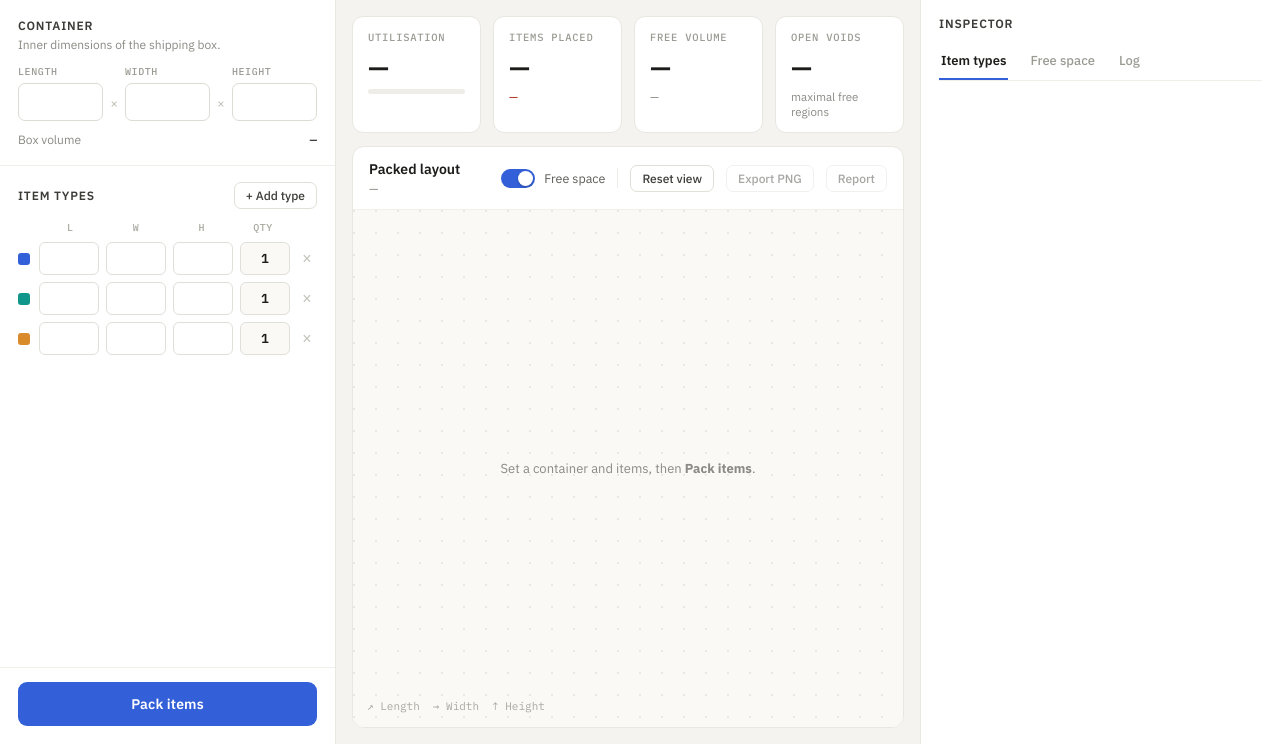
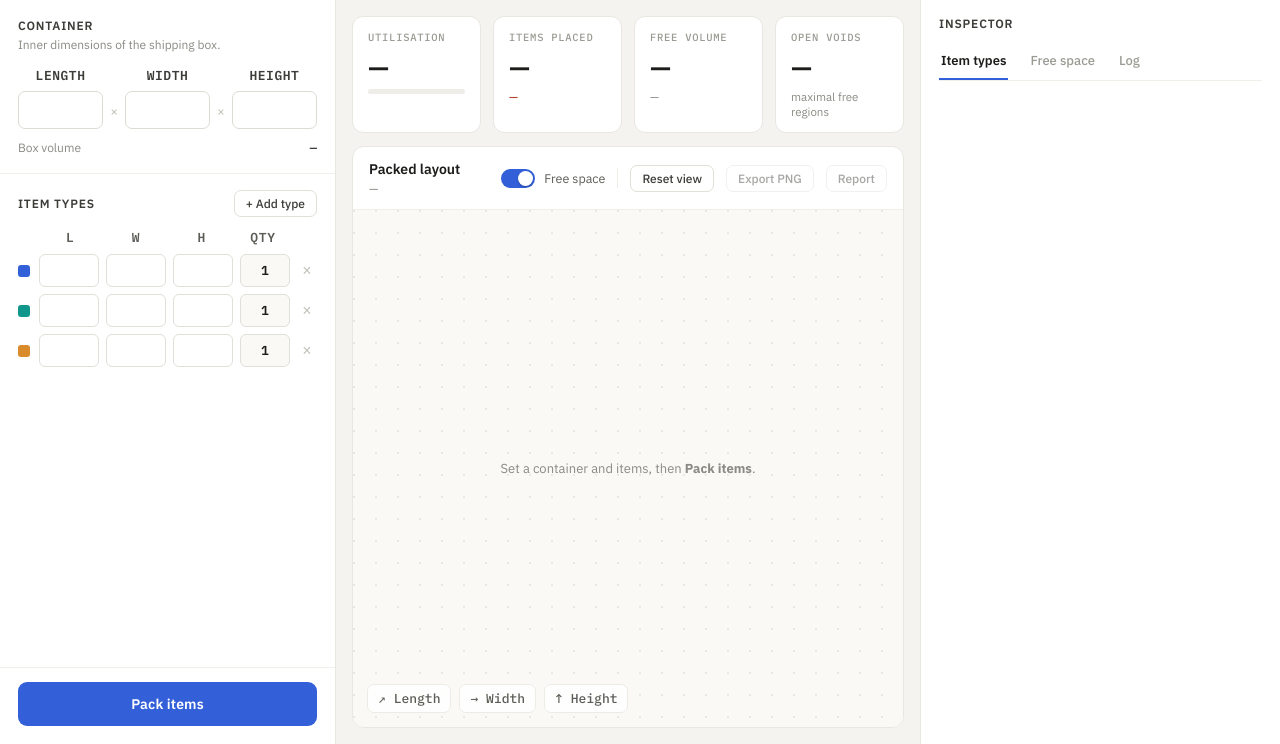
Before and after one commit to yale-crypto/swotage_box_planner, a Flask app: page / in a window 1280 px wide. Shown: the part 56-800 px from the top of the page. Run offline with Flask 3, Linux system fonts and the light colour scheme; some libraries are stand-ins or nearby versions.

Commit message:
Enlarge the L/W/H labels and make them call out the dimension in 3-D
The dimension labels were 10px mono in --muted-2/--muted-3 against white —
too faint to read at a glance — and the Plotly axis titles and ticks were
11px/9px in near-white grey.

Sizes: container Length/Width/Height 10px -> 13px at --ink-2, item table
L/W/H 10px -> 13px at --ink-3, scene axis chips 11px -> 13px as real chips,
Plotly axis titles 11px -> 15px and ticks 9px -> 12px, both in darker ink.

Clicking Length, Width or Height — either the container label or the chip in
the scene, they drive the same state — now calls that dimension out on the
container and clicking it again clears it. The call-out is drawn two ways
because each covers the other's blind spot: the four container edges running
along the axis show the direction but can sit behind translucent voids, so a
dimension line is also carried outside the box on extension lines, the way a
drawing marks a measurement, and it carries the number. The axis ranges widen
to make room, since Plotly clips to the range cube. The focused Plotly axis
turns accent, as do the matching input ring and label.

Verified in headless Chrome over the packed scene: each axis highlights four
edges truly parallel to it, label and chip stay in sync whichever control is
clicked, clicking again clears it, Reset clears it, and clicking before
anything is packed is a no-op rather than an error.

Co-Authored-By: Claude Opus 5 (1M context) <noreply@anthropic.com>

```diff
--- a/webapp/static/app.js
+++ b/webapp/static/app.js
@@ -16,12 +16,28 @@ const BLANK = {
 let lastResult = null;
 let showFree = true;
 let focusType = null;   // legend selection: id of the type to highlight, or null for all
+let focusAxis = null;   // "l" | "w" | "h" — dimension to call out in the scene, or null
 
 // Free-space (void) styling — translucent fill so items stay visible through it,
 // with clear dashed outlines so each void is easy to pick out. Tweak to taste.
 const FREE_FILL_OPACITY = 0.18;
 const FREE_EDGE_COLOR = "#5f6b7d";
 const FREE_EDGE_WIDTH = 2.4;
+
+// Axis call-out styling. The highlight rides the container's own edges, so it
+// reads as a measurement of the box rather than another item in the scene.
+// `push` is the direction the dimension line is carried outside the box, as a
+// multiple of the pad per axis — chosen so the call-out lands on a face the
+// default camera is looking at rather than behind the load.
+const AXIS_META = {
+  l: { i: 0, name: "Length", input: "box-l", push: [0, 1, 0], textpos: "middle center" },
+  w: { i: 1, name: "Width",  input: "box-w", push: [1, 0, 0], textpos: "middle center" },
+  // the vertical call-out runs alongside the box, so its label reads outward
+  h: { i: 2, name: "Height", input: "box-h", push: [1, 0, 0], textpos: "middle left" },
+};
+const AXIS_COLOR = "#3360d8";
+const AXIS_EDGE_WIDTH = 9;
+const AXIS_PAD = 0.11;        // call-out offset, as a fraction of the longest side
 
 const $ = (id) => document.getElementById(id);
 
@@ -110,8 +126,10 @@ function buildTraces(r) {
   const traces = [];
   const [bl, bw, bh] = r.summary.box;
 
-  // container wireframe
-  traces.push(edgeTrace([{ pos: [0, 0, 0], size: [bl, bw, bh] }], "#a9aaa2", 2.5));
+  // container wireframe — faded while one dimension is called out, so the
+  // highlighted edges are the only strong lines on the box
+  traces.push(edgeTrace([{ pos: [0, 0, 0], size: [bl, bw, bh] }],
+                        focusAxis ? "#d3d2ca" : "#a9aaa2", 2.5));
 
   // solid items — when a legend type is focused, the others go transparent
   const focusing = focusType !== null;
@@ -147,26 +165,100 @@ function buildTraces(r) {
       r.free_spaces.map((v) => ({ pos: v.origin, size: v.size })),
       FREE_EDGE_COLOR, FREE_EDGE_WIDTH, "dash"));
   }
+  if (focusAxis) traces.push(...axisHighlight(r.summary.box));
   return traces;
 }
-function axis(title, max) {
+
+const axisPad = (box) => AXIS_PAD * Math.max(...box);
+
+/* Call out the focused dimension two ways, because each covers the other's
+   blind spot:
+
+     · all four container edges running along that axis — shows the direction,
+       but translucent voids and items can sit in front of them;
+     · a dimension line carried outside the box on extension lines, the way a
+       drawing marks a measurement — never occluded by the load, and it carries
+       the number.  */
+function axisHighlight(box) {
+  const meta = AXIS_META[focusAxis];
+  const i = meta.i, span = box[i], pad = axisPad(box);
+  const [a, b] = [0, 1, 2].filter((k) => k !== i);   // the two other axes
+
+  // 1. the four box edges parallel to this axis
+  const X = [], Y = [], Z = [];
+  const seg = (p, q) => {
+    for (const pt of [p, q]) { X.push(pt[0]); Y.push(pt[1]); Z.push(pt[2]); }
+    X.push(null); Y.push(null); Z.push(null);
+  };
+  for (const offA of [0, box[a]]) {
+    for (const offB of [0, box[b]]) {
+      const start = [0, 0, 0];
+      start[a] = offA; start[b] = offB;
+      const end = start.slice();
+      end[i] = span;
+      seg(start, end);
+    }
+  }
+
+  // 2. the dimension line, offset clear of the box, plus its extension lines
+  const base = meta.push.map((m, k) => (m ? box[k] + pad : 0));
+  const p0 = base.slice(), p1 = base.slice();
+  p0[i] = 0; p1[i] = span;
+  const corner = (p) => p.map((v, k) => (meta.push[k] ? box[k] : v));
+
+  const DX = [], DY = [], DZ = [];
+  const dseg = (p, q) => {
+    for (const pt of [p, q]) { DX.push(pt[0]); DY.push(pt[1]); DZ.push(pt[2]); }
+    DX.push(null); DY.push(null); DZ.push(null);
+  };
+  dseg(p0, p1);                 // the measurement itself
+  dseg(corner(p0), p0);         // extension lines back to the box corners
+  dseg(corner(p1), p1);
+
+  // label rides just beyond the dimension line, at its midpoint
+  const at = p0.map((v, k) => (v + p1[k]) / 2 + (meta.push[k] ? pad * 0.85 : 0));
+
+  return [
+    { type: "scatter3d", mode: "lines", x: X, y: Y, z: Z,
+      line: { color: AXIS_COLOR, width: AXIS_EDGE_WIDTH },
+      hoverinfo: "skip", showlegend: false },
+    { type: "scatter3d", mode: "lines+markers", x: DX, y: DY, z: DZ,
+      line: { color: AXIS_COLOR, width: 6 },
+      marker: { color: AXIS_COLOR, size: 4 },
+      hoverinfo: "skip", showlegend: false },
+    { type: "scatter3d", mode: "text", x: [at[0]], y: [at[1]], z: [at[2]],
+      text: [`${meta.name} ${num(span)}`], textposition: meta.textpos,
+      textfont: { size: 20, color: AXIS_COLOR, family: "IBM Plex Mono" },
+      hoverinfo: "skip", showlegend: false },
+  ];
+}
+function axis(title, max, hot, limit) {
   return {
-    title: { text: title, font: { color: "#9a9b93", size: 11, family: "IBM Plex Mono" } },
-    range: [0, max], backgroundcolor: "rgba(0,0,0,0)", gridcolor: "#e4e3dc",
-    zerolinecolor: "#d8d7cf", showbackground: false, color: "#a8a99f",
-    tickfont: { size: 9, color: "#b9b9b0" },
+    title: {
+      text: title,
+      font: { color: hot ? AXIS_COLOR : "#6c6d66", size: hot ? 17 : 15,
+              family: "IBM Plex Mono" },
+    },
+    range: [0, limit ?? max], backgroundcolor: "rgba(0,0,0,0)", gridcolor: "#e4e3dc",
+    zerolinecolor: "#d8d7cf", showbackground: false, color: "#8a8b84",
+    tickfont: { size: hot ? 13 : 12, color: hot ? AXIS_COLOR : "#8a8b84" },
   };
 }
 function render(r) {
   if (typeof Plotly === "undefined") { showError("3-D library failed to load — reload the page."); return; }
   const [bl, bw, bh] = r.summary.box;
+  // Widen the ranges the call-out is pushed into; Plotly clips to the range cube.
+  const push = focusAxis ? AXIS_META[focusAxis].push : [0, 0, 0];
+  const lim = [bl, bw, bh].map((v, k) => (push[k] ? v + axisPad([bl, bw, bh]) * 2.4 : v));
   const layout = {
     paper_bgcolor: "rgba(0,0,0,0)", plot_bgcolor: "rgba(0,0,0,0)",
     margin: { l: 0, r: 0, t: 0, b: 0 }, showlegend: false,
     font: { family: "IBM Plex Sans" },
     scene: {
       aspectmode: "data",
-      xaxis: axis("Length", bl), yaxis: axis("Width", bw), zaxis: axis("Height", bh),
+      xaxis: axis("Length", bl, focusAxis === "l", lim[0]),
+      yaxis: axis("Width", bw, focusAxis === "w", lim[1]),
+      zaxis: axis("Height", bh, focusAxis === "h", lim[2]),
       camera: { eye: { x: 1.5, y: 1.5, z: 1.05 } },
     },
   };
@@ -279,6 +371,22 @@ function applyLegendFocus() {
   });
 }
 
+// Axis focus: click Length / Width / Height to call that dimension out on the
+// container; click the same one again to clear it.
+function toggleAxis(key) {
+  focusAxis = focusAxis === key ? null : key;
+  applyAxisFocus();
+  if (lastResult) render(lastResult);
+}
+function applyAxisFocus() {
+  document.querySelectorAll("[data-axis]").forEach((el) => {
+    el.setAttribute("aria-pressed", String(el.dataset.axis === focusAxis));
+  });
+  for (const [key, meta] of Object.entries(AXIS_META)) {
+    $(meta.input).classList.toggle("axis-hot", key === focusAxis);
+  }
+}
+
 function updateBoxVol() {
   const v = (+$("box-l").value) * (+$("box-w").value) * (+$("box-h").value);
   $("box-vol").textContent = Number.isFinite(v) && v > 0 ? num(v) : "—";
@@ -318,6 +426,8 @@ function showError(msg) {
 function clearResults() {
   lastResult = null;
   focusType = null;
+  focusAxis = null;
+  applyAxisFocus();
   $("btn-png").disabled = true;
   $("btn-report").disabled = true;
   $("legend").hidden = true;
@@ -404,6 +514,11 @@ function init() {
 
   ["box-l", "box-w", "box-h"].forEach((id) => $(id).addEventListener("input", updateBoxVol));
 
+  // Both the container labels and the scene chips drive the same call-out.
+  document.querySelectorAll("[data-axis]").forEach((el) => {
+    el.addEventListener("click", () => toggleAxis(el.dataset.axis));
+  });
+
   $("toggle-free").addEventListener("click", () => {
     showFree = !showFree;
     $("toggle-free").setAttribute("aria-pressed", String(showFree));
--- a/webapp/static/style.css
+++ b/webapp/static/style.css
@@ -76,9 +76,14 @@ input { font-family: var(--font-mono); }
 .dim-row { display: flex; align-items: flex-end; gap: 7px; margin-top: 13px; }
 .dim-field { flex: 1; display: flex; flex-direction: column; gap: 5px; }
 .dim-label {
-  font-size: 10px; font-weight: 500; letter-spacing: .06em; text-transform: uppercase;
-  color: var(--muted-2); font-family: var(--font-mono);
+  font-size: 13px; font-weight: 600; letter-spacing: .04em; text-transform: uppercase;
+  color: var(--ink-2); font-family: var(--font-mono);
+  background: none; border: none; border-radius: 5px; padding: 2px 4px; margin: 0 -4px;
+  text-align: center; cursor: pointer; transition: background .12s, color .12s;
 }
+.dim-label:hover { background: var(--accent-soft); color: var(--accent); }
+.dim-label[aria-pressed="true"] { background: var(--accent); color: #fff; }
+.num.axis-hot { border-color: var(--accent); box-shadow: 0 0 0 3px var(--accent-soft); }
 .dim-x { padding-bottom: 9px; color: #bcbcb4; font-size: 13px; }
 .volrow {
   margin-top: 11px; display: flex; align-items: center; justify-content: space-between;
@@ -99,8 +104,8 @@ input { font-family: var(--font-mono); }
   display: grid; grid-template-columns: 14px 1fr 1fr 1fr 50px 20px; gap: 7px; align-items: center;
 }
 .items-head {
-  padding: 0 2px 8px; font-size: 10px; font-weight: 500; letter-spacing: .05em;
-  text-transform: uppercase; color: var(--muted-3); font-family: var(--font-mono);
+  padding: 0 2px 8px; font-size: 13px; font-weight: 600; letter-spacing: .05em;
+  text-transform: uppercase; color: var(--ink-3); font-family: var(--font-mono);
 }
 .items-head span { text-align: center; }
 .items-body { display: flex; flex-direction: column; gap: 7px; overflow-y: auto; }
@@ -213,8 +218,17 @@ input { font-family: var(--font-mono); }
 .legend-row .lg-size { font-family: var(--font-mono); font-size: 11px; color: var(--muted-2); }
 .axes {
   position: absolute; bottom: 14px; left: 14px; z-index: 2;
-  display: flex; align-items: center; gap: 13px;
-  font-size: 11px; font-family: var(--font-mono); color: var(--muted-3);
+  display: flex; align-items: center; gap: 8px;
+}
+.axis-chip {
+  font-size: 13px; font-weight: 500; font-family: var(--font-mono); color: var(--ink-3);
+  background: rgba(255,255,255,0.82); backdrop-filter: blur(3px);
+  border: 1px solid var(--line-5); border-radius: 7px; padding: 5px 10px;
+  cursor: pointer; transition: background .12s, color .12s, border-color .12s;
+}
+.axis-chip:hover { border-color: var(--accent); color: var(--accent); }
+.axis-chip[aria-pressed="true"] {
+  background: var(--accent); border-color: var(--accent); color: #fff; font-weight: 600;
 }
 
 /* ── Inspector (right rail) ────────────────────────────────── */
--- a/webapp/templates/index.html
+++ b/webapp/templates/index.html
@@ -44,20 +44,26 @@
           <h2 class="section-title">Container</h2>
           <p class="section-desc">Inner dimensions of the shipping box.</p>
           <div class="dim-row">
-            <label class="dim-field">
-              <span class="dim-label">Length</span>
-              <input id="box-l" class="num" type="number" min="0.01" step="any" value="12" />
-            </label>
+            <div class="dim-field">
+              <button class="dim-label" type="button" data-axis="l" aria-pressed="false"
+                      title="Click to highlight length in the 3-D view">Length</button>
+              <input id="box-l" class="num" type="number" min="0.01" step="any" value="12"
+                     aria-label="Container length" />
+            </div>
             <span class="dim-x">×</span>
-            <label class="dim-field">
-              <span class="dim-label">Width</span>
-              <input id="box-w" class="num" type="number" min="0.01" step="any" value="10" />
-            </label>
+            <div class="dim-field">
+              <button class="dim-label" type="button" data-axis="w" aria-pressed="false"
+                      title="Click to highlight width in the 3-D view">Width</button>
+              <input id="box-w" class="num" type="number" min="0.01" step="any" value="10"
+                     aria-label="Container width" />
+            </div>
             <span class="dim-x">×</span>
-            <label class="dim-field">
-              <span class="dim-label">Height</span>
-              <input id="box-h" class="num" type="number" min="0.01" step="any" value="9" />
-            </label>
+            <div class="dim-field">
+              <button class="dim-label" type="button" data-axis="h" aria-pressed="false"
+                      title="Click to highlight height in the 3-D view">Height</button>
+              <input id="box-h" class="num" type="number" min="0.01" step="any" value="9"
+                     aria-label="Container height" />
+            </div>
           </div>
           <div class="volrow">
             <span>Box volume</span>
@@ -71,7 +77,12 @@
             <button id="btn-add" class="btn small" type="button">+ Add type</button>
           </div>
           <div class="items-head">
-            <span></span><span>L</span><span>W</span><span>H</span><span>Qty</span><span></span>
+            <span></span>
+            <span title="Length">L</span>
+            <span title="Width">W</span>
+            <span title="Height">H</span>
+            <span>Qty</span>
+            <span></span>
           </div>
           <div id="items-body" class="items-body"></div>
         </div>
@@ -129,7 +140,11 @@
               <span class="legend-title">Legend</span>
               <div id="legend-items"></div>
             </div>
-            <div class="axes"><span>↗ Length</span><span>→ Width</span><span>↑ Height</span></div>
+            <div class="axes" role="group" aria-label="Highlight an axis">
+              <button class="axis-chip" type="button" data-axis="l" aria-pressed="false">↗ Length</button>
+              <button class="axis-chip" type="button" data-axis="w" aria-pressed="false">→ Width</button>
+              <button class="axis-chip" type="button" data-axis="h" aria-pressed="false">↑ Height</button>
+            </div>
             <div id="placeholder" class="placeholder">
               <p>Set a container and items, then <strong>Pack items</strong>.</p>
             </div>
```
